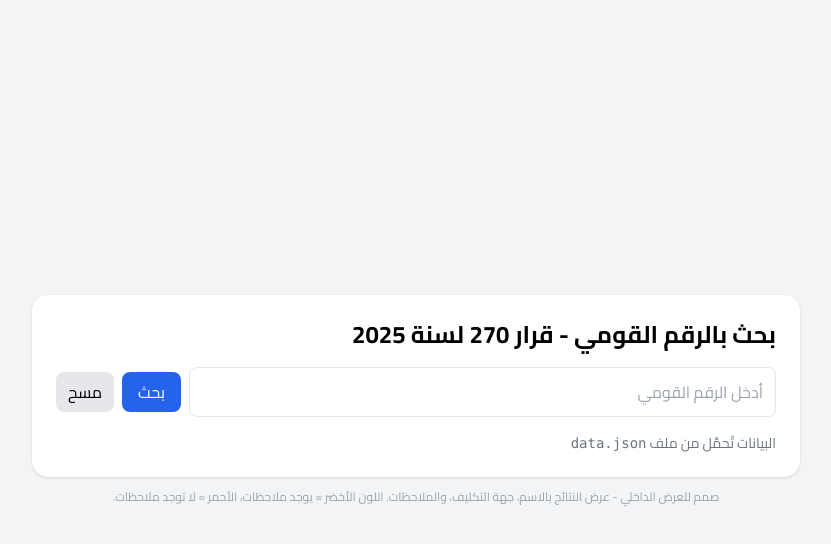
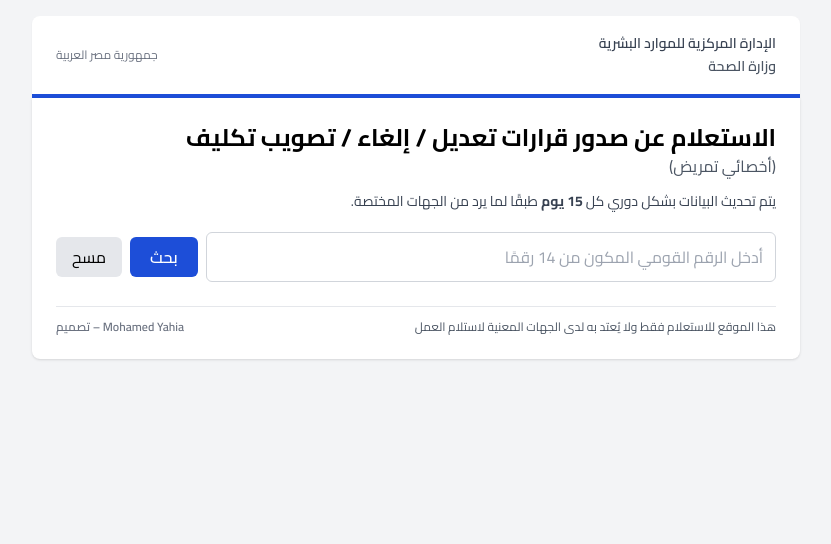
Before and after one commit to mohamedyahia3050-glitch/ncc, a plain HTML site: page index.html in a window 1280 px wide. Shown: the whole page, without its empty margins (224-1055 px from the left). Drawn offline with nearby package versions, Linux system fonts and the light colour scheme.

Commit message:
Revise title and enhance HTML layout and styles
Updated the title and improved the layout and styling of the HTML page. Enhanced the search input and buttons for better user experience.

```diff
--- a/index.html
+++ b/index.html
@@ -3,24 +3,92 @@
 <head>
   <meta charset="utf-8" />
   <meta name="viewport" content="width=device-width,initial-scale=1" />
-  <title>بحث بالرقم القومي - تكليف 270/2025</title>
+
+  <title>
+    الاستعلام عن صدور قرارات تعديل / إلغاء / تصويب تكليف (أخصائي تمريض)
+  </title>
+
   <script src="https://cdn.tailwindcss.com"></script>
   <link rel="stylesheet" href="style.css">
 </head>
-<body class="bg-gray-100 min-h-screen flex items-center justify-center p-4">
-  <div class="w-full max-w-3xl">
-    <div class="bg-white rounded-2xl shadow p-6">
-      <h1 class="text-2xl font-bold mb-4 text-right">بحث بالرقم القومي - قرار 270 لسنة 2025</h1>
+
+<body class="bg-gray-100 min-h-screen p-4">
+
+  <div class="max-w-3xl mx-auto">
+
+    <!-- رأس الصفحة -->
+    <div class="bg-white border-b-4 border-blue-700 rounded-t-lg px-6 py-4 shadow-sm">
+      <div class="flex justify-between items-center text-sm text-gray-700">
+
+        <!-- يمين -->
+        <div class="font-semibold text-right leading-relaxed">
+          الإدارة المركزية للموارد البشرية<br>
+          <span class="text-gray-600">وزارة الصحة</span>
+        </div>
+
+        <!-- شمال (مكان شعار مستقبلاً) -->
+        <div class="text-xs text-gray-500">
+          جمهورية مصر العربية
+        </div>
+
+      </div>
+    </div>
+
+    <!-- محتوى الصفحة -->
+    <div class="bg-white rounded-b-lg shadow px-6 py-6">
+
+      <!-- العنوان -->
+      <h1 class="text-xl md:text-2xl font-bold text-right mb-3 leading-relaxed">
+        الاستعلام عن صدور قرارات تعديل / إلغاء / تصويب تكليف
+        <div class="text-base font-normal text-gray-600">
+          (أخصائي تمريض)
+        </div>
+      </h1>
+
+      <!-- وصف -->
+      <p class="text-sm text-gray-700 mb-5 text-right leading-relaxed">
+        يتم تحديث البيانات بشكل دوري كل <strong>15 يوم</strong> طبقًا لما يرد من الجهات المختصة.
+      </p>
+
+      <!-- البحث -->
       <div class="flex gap-2 items-center mb-4">
-        <input id="searchInput" type="text" placeholder="أدخل الرقم القومي" class="flex-1 p-3 rounded-lg border text-right" />
-        <button id="searchBtn" class="px-4 py-2 rounded-lg bg-blue-600 text-white">بحث</button>
-        <button id="resetBtn" class="px-3 py-2 rounded-lg bg-gray-200">مسح</button>
+        <input
+          id="searchInput"
+          type="text"
+          placeholder="أدخل الرقم القومي المكون من 14 رقمًا"
+          class="flex-1 p-3 rounded-md border border-gray-300 text-right focus:outline-none focus:ring-2 focus:ring-blue-600"
+        />
+        <button
+          id="searchBtn"
+          class="px-5 py-2 rounded-md bg-blue-700 text-white font-semibold hover:bg-blue-800">
+          بحث
+        </button>
+        <button
+          id="resetBtn"
+          class="px-4 py-2 rounded-md bg-gray-200 hover:bg-gray-300">
+          مسح
+        </button>
       </div>
+
       <div id="result" class="mt-4"></div>
-      <p class="text-sm text-gray-500 mt-4">البيانات تُحمَّل من ملف <code>data.json</code></p>
+
+      <!-- تنويه -->
+      <div class="mt-6 border-t pt-3 text-xs text-gray-600 flex justify-between items-center">
+
+        <div class="text-left">
+          هذا الموقع للاستعلام فقط ولا يُعتد به لدى الجهات المعنية لاستلام العمل
+        </div>
+
+        <div class="text-right font-semibold text-gray-500">
+          Mohamed Yahia – تصميم
+        </div>
+
+      </div>
+
     </div>
-    <p class="text-center text-xs text-gray-400 mt-3">صمم للعرض الداخلي - عرض النتائج بالاسم، جهة التكليف، والملاحظات. اللون الأخضر = يوجد ملاحظات، الأحمر = لا توجد ملاحظات.</p>
+
   </div>
+
   <script src="script.js"></script>
 </body>
 </html>
```
